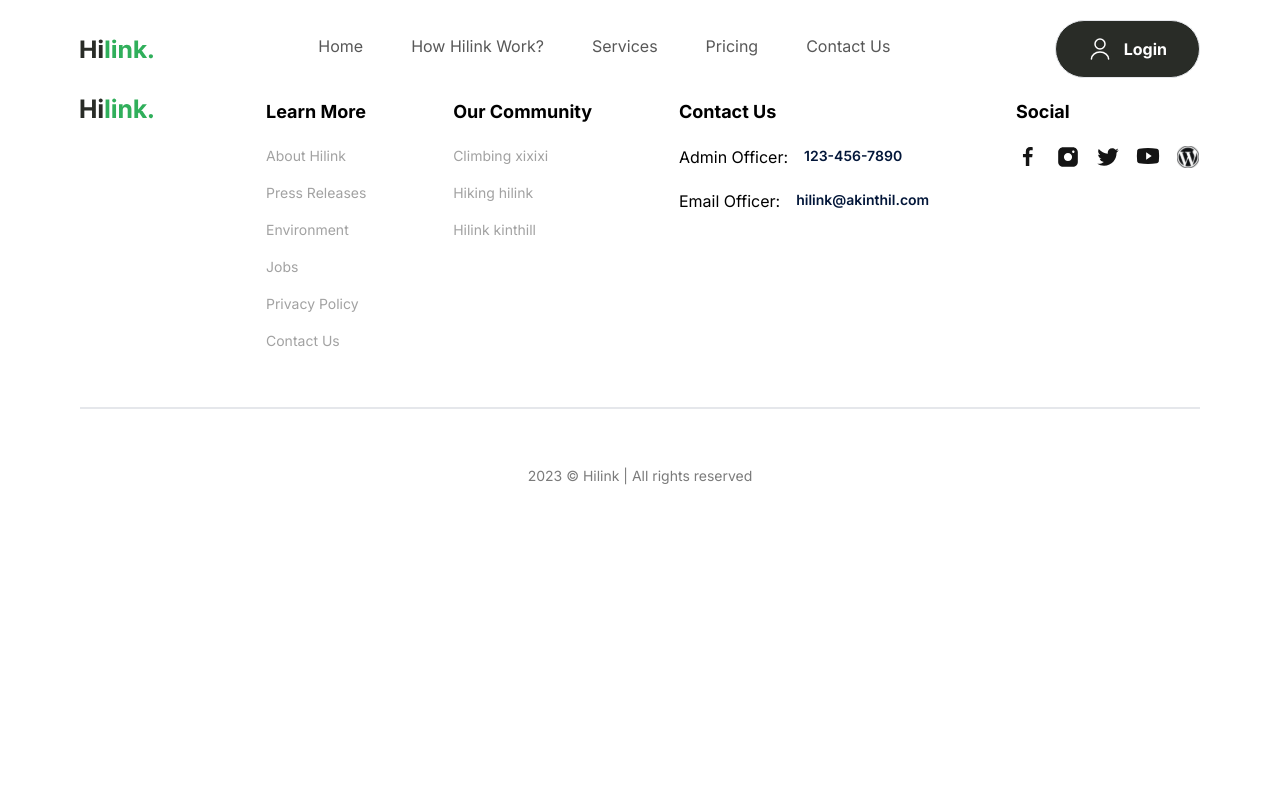
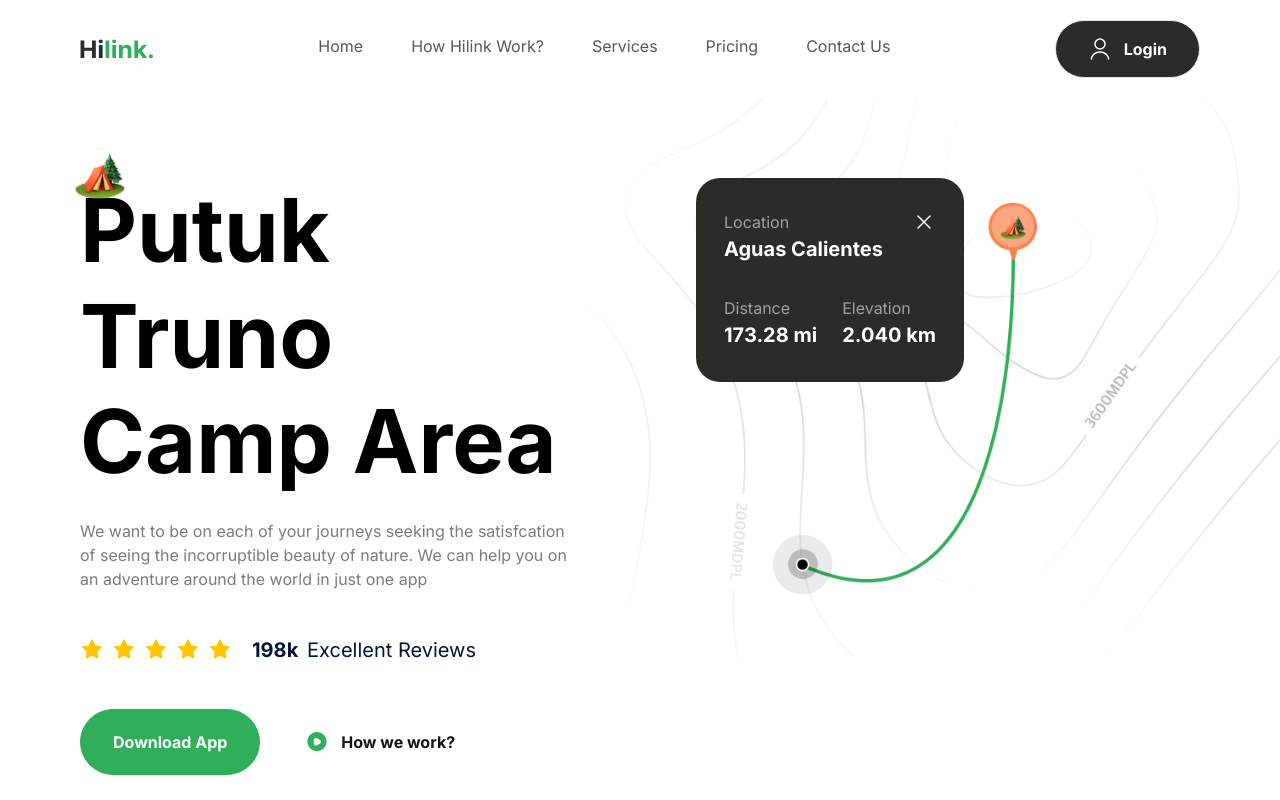
Before and after one commit to ladunjexa/nextjs13-hilink, a Next.js app: page / in a window 1280 px wide. Shown: the top 800 px of the page. Built offline with nearby package versions, Linux system fonts and the light colour scheme.

Commit message:
Implemented `Hero` section component

```diff
--- a/app/page.tsx
+++ b/app/page.tsx
@@ -1,13 +1,13 @@
+import Hero from "@/components/sections/Hero";
 // import Camp from "@/components/sections/Camp";
 // import Features from "@/components/sections/Features";
 // import GetApp from "@/components/sections/GetApp";
 // import Guide from "@/components/sections/Guide";
-// import Hero from "@/components/sections/Hero";
 
 export default function Home() {
   return (
     <>
-      {/* <Hero /> */}
+      <Hero />
       {/* <Camp /> */}
       {/* <Guide /> */}
       {/* <Features /> */}
--- /dev/null
+++ b/components/sections/Hero.tsx
@@ -0,0 +1,91 @@
+import Image from "next/image";
+
+import Button from "@/components/shared/Button";
+
+const Hero = () => {
+  return (
+    <section className="max-container padding-container flex flex-col gap-20 py-10 pb-32 md:gap-28 lg:py-20 xl:flex-row">
+      <div className="hero-map" />
+
+      {/* Left Content */}
+      <div className="relative z-20 flex flex-1 flex-col xl:w-1/2">
+        <Image
+          src="/assets/icons/camp.svg"
+          alt="camp"
+          width={50}
+          height={50}
+          className="absolute left-[-5px] top-[-30px] w-10 lg:w-[50px]"
+        />
+
+        <h1 className="bold-52 lg:bold-88">Putuk Truno Camp Area</h1>
+        <p className="regular-16 mt-6 text-gray-30 xl:max-w-[520px]">
+          We want to be on each of your journeys seeking the satisfcation of
+          seeing the incorruptible beauty of nature. We can help you on an
+          adventure around the world in just one app
+        </p>
+
+        <div className="my-11 flex flex-wrap gap-5">
+          <div className="flex items-center gap-2">
+            {Array(5)
+              .fill(1)
+              .map((_, i) => (
+                <Image
+                  src="/assets/icons/star.svg"
+                  key={i}
+                  alt="star"
+                  width={24}
+                  height={24}
+                />
+              ))}
+          </div>
+
+          <p className="bold-16 lg:bold-20 text-blue-70">
+            198k{" "}
+            <span className="regular-16 lg:regular-20 ml-1">
+              Excellent Reviews
+            </span>
+          </p>
+        </div>
+
+        <div className="flex w-full gap-3 sm:flex-row">
+          <Button type="button" title="Download App" variant="btn_green" />
+          <Button
+            type="button"
+            title="How we work?"
+            icon="/assets/icons/play.svg"
+            variant="btn_white_text"
+          />
+        </div>
+      </div>
+
+      <div className="relative flex flex-1 items-start">
+        <div className="relative z-20 flex w-[268px] flex-col gap-8 rounded-3xl bg-green-90 px-7 py-8">
+          <div className="flex flex-col">
+            <div className="flexBetween">
+              <p className="regular-16 text-gray-20">Location</p>
+              <Image
+                src="/assets/icons/close.svg"
+                alt="close"
+                width={24}
+                height={24}
+              />
+            </div>
+            <p className="bold-20 text-white">Aguas Calientes</p>
+          </div>
+          <div className="flexBetween">
+            <div className="flex flex-col">
+              <p className="regular-16 block text-gray-20">Distance</p>
+              <p className="bold-20 text-white">173.28 mi</p>
+            </div>
+            <div className="flex flex-col">
+              <p className="regular-16 block text-gray-20">Elevation</p>
+              <p className="bold-20 text-white">2.040 km</p>
+            </div>
+          </div>
+        </div>
+      </div>
+    </section>
+  );
+};
+
+export default Hero;
```
